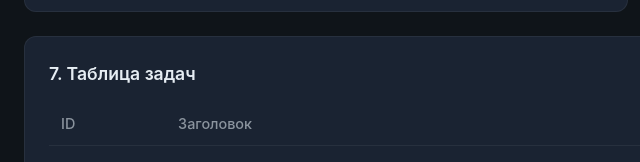
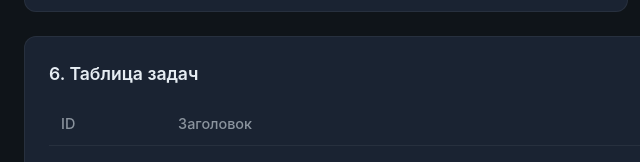
Before and after one commit to amnam314/AI-medic, a plain HTML site: page ai-medic-project-report.html in a window 1280 px wide. Shown: the part 1558-1720 px from the top of the page, 0-640 px from the left. Drawn offline with nearby package versions, Linux system fonts and the light colour scheme.

Commit message:
Update ai-medic-project-report.html

```diff
--- a/ai-medic-project-report.html
+++ b/ai-medic-project-report.html
@@ -153,7 +153,7 @@
 
 
   <div class="card">
-    <h2>7. Таблица задач</h2>
+    <h2>6. Таблица задач</h2>
     <table>
       <thead>
         <tr><th>ID</th><th>Заголовок</th><th>Состояние</th><th>Тип</th><th>Создана</th></tr>
```
